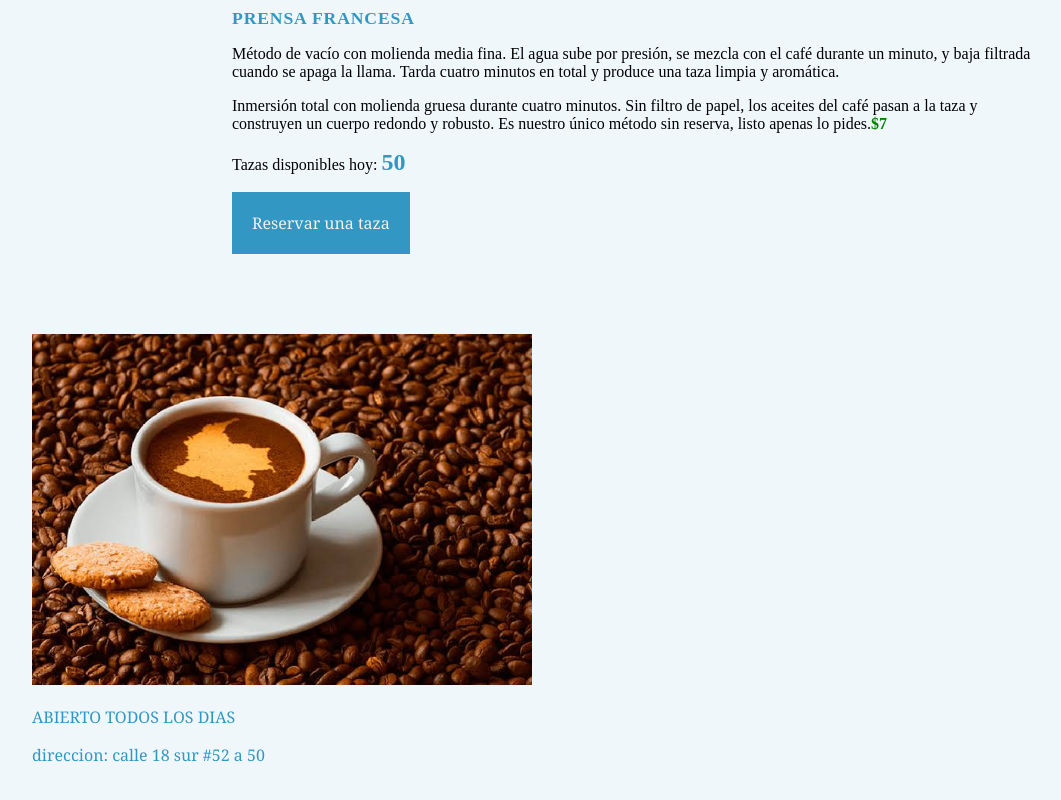
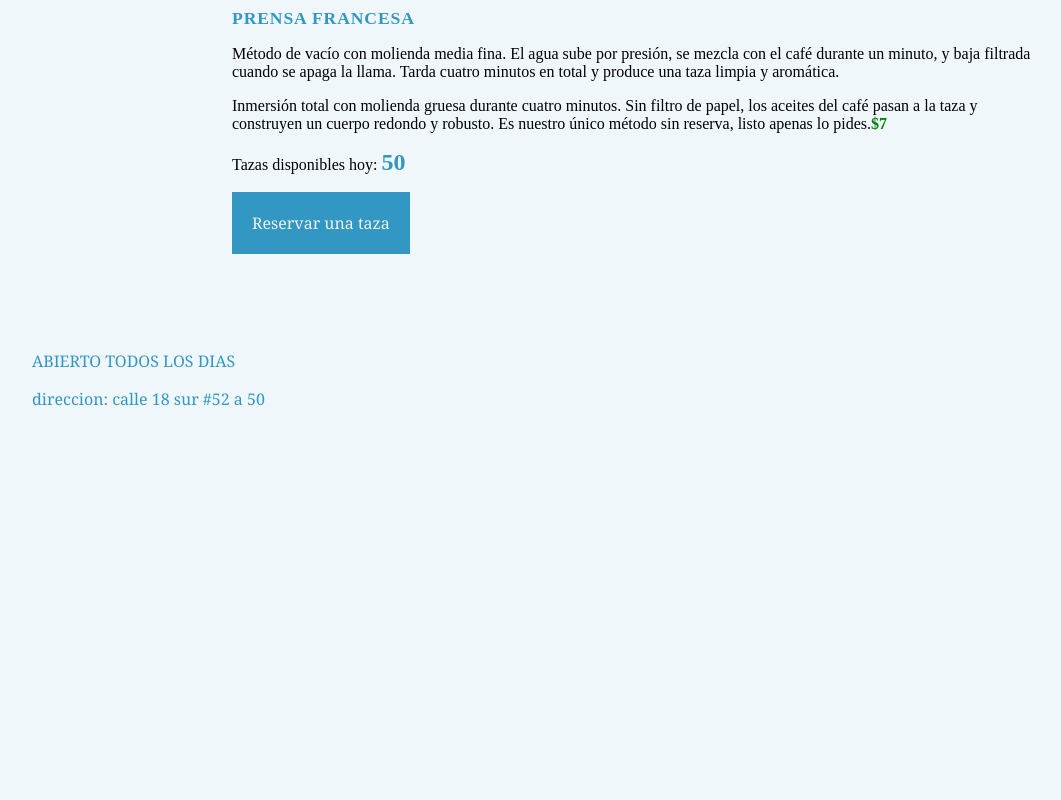
Before and after one commit to tatianasanchezr01-stack/OOKINI, a plain HTML site: page index.html in a window 1280 px wide. Shown: the part 578-1378 px from the top of the page, without its empty margins (8-1069 px from the left). After the commit the page ends 1044 px from the top, so only its background shows below. Drawn offline with Linux system fonts and the light colour scheme.

Commit message:
quitar imagen

```diff
--- a/index.html
+++ b/index.html
@@ -62,7 +62,6 @@
 
     </main>
     <footer id="Contacto">
-        <img src="cafe.jpg" alt="cafe barra" width="500">
         <p>ABIERTO TODOS LOS DIAS
             <p>direccion: calle 18 sur #52 a 50</p>
         </p>
```
